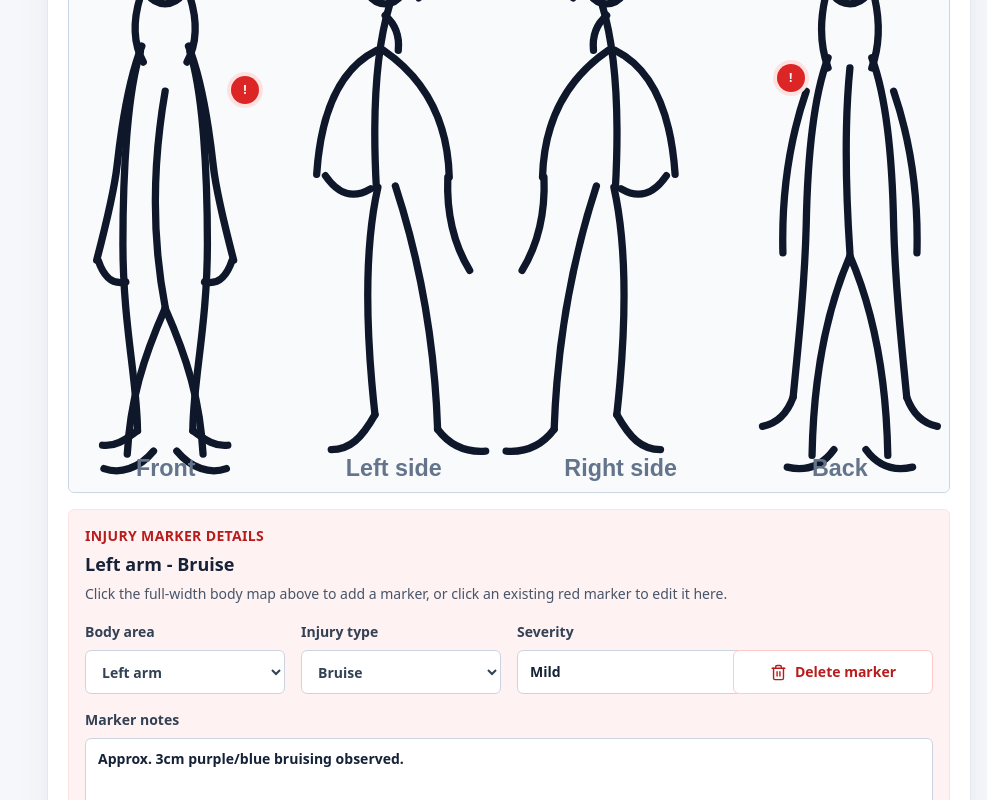
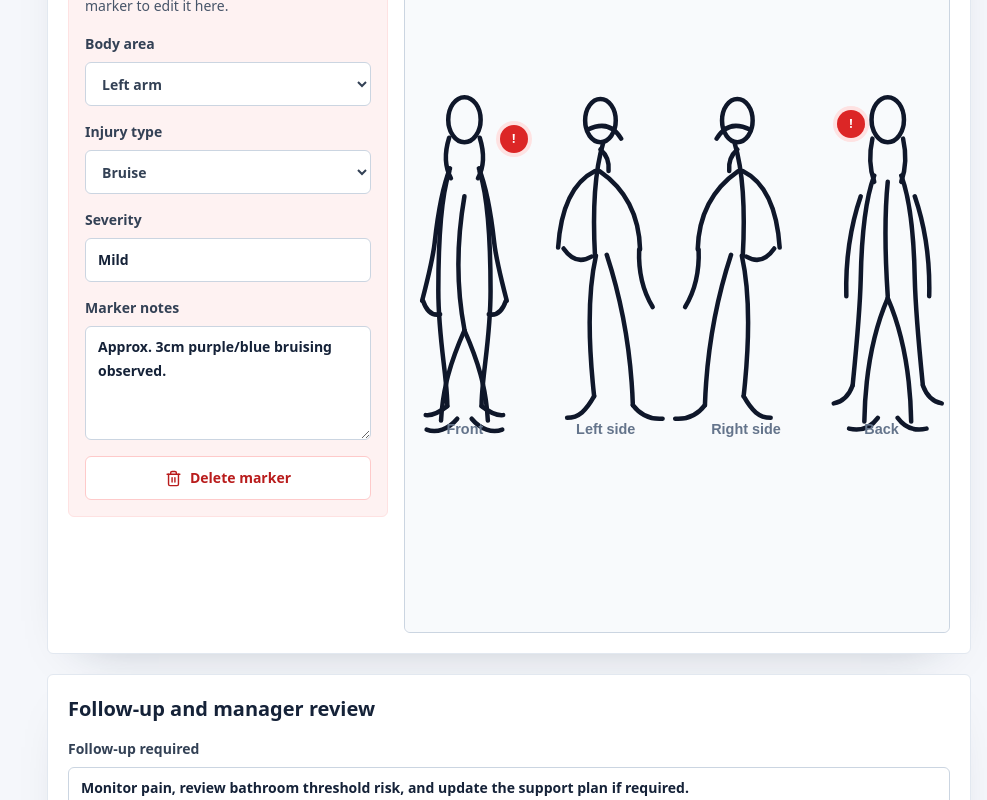
Before and after one commit to DENMWA/EMPOWER, a Next.js app: page /incidents/new in a window 1280 px wide. Shown: the part 2020-2820 px from the top of the page, without its empty margins (293-1280 px from the left). Built offline with nearby package versions, Linux system fonts and the light colour scheme; no server answers.

Commit message:
Expand incident body map in right panel

```diff
--- a/components/incidents/IncidentReportForm.tsx
+++ b/components/incidents/IncidentReportForm.tsx
@@ -181,7 +181,7 @@ function BodyMap({ markers, expanded, onAdd, onSelect }: { markers: BodyMarker[]
         const y = Math.round(((event.clientY - rect.top) / rect.height) * 100);
         onAdd(getBodyViewFromPoint(x), x, y);
       }}
-      className={`${expanded ? "min-h-[760px]" : "min-h-[620px]"} relative block w-full overflow-hidden rounded-md border border-slate-300 bg-white text-left shadow-inner transition-all`}
+      className={`${expanded ? "min-h-[860px]" : "min-h-[760px]"} relative block w-full overflow-hidden rounded-md border border-slate-300 bg-white text-left shadow-inner transition-all`}
       aria-label="Add body map marker"
     >
       <div className="absolute inset-0 flex items-center justify-center rounded-md bg-slate-50">
@@ -331,24 +331,26 @@ export function IncidentReportForm() {
               Larger view is open for clearer injury placement.
             </div>
           ) : null}
-          <div className="grid gap-4">
-            <BodyMap markers={report.markers} expanded={bodyMapExpanded} onAdd={addMarker} onSelect={setSelectedMarkerId} />
-            <aside className="grid gap-4 rounded-md border border-red-100 bg-red-50 p-4">
+          <div className="grid gap-4 xl:grid-cols-[320px_minmax(0,1fr)] xl:items-stretch">
+            <aside className="grid gap-4 rounded-md border border-red-100 bg-red-50 p-4 xl:self-start">
               <div>
                 <p className="text-sm font-semibold uppercase tracking-wide text-red-700">Injury marker details</p>
                 <h4 className="mt-1 text-lg font-bold text-ink">{selectedMarker ? `${selectedMarker.area} - ${selectedMarker.injury}` : "Select or add a marker"}</h4>
-                <p className="mt-1 text-sm leading-6 text-slate-600">Click the full-width body map above to add a marker, or click an existing red marker to edit it here.</p>
+                <p className="mt-1 text-sm leading-6 text-slate-600">Click the expanded body map on the right to add a marker, or click an existing red marker to edit it here.</p>
               </div>
               {selectedMarker ? (
-                <div className="grid gap-4 lg:grid-cols-4">
+                <div className="grid gap-4">
                   <label className="grid gap-2 text-sm font-semibold text-slate-700"><span>Body area</span><select value={selectedMarker.area} onChange={(event) => updateMarker({ area: event.target.value })} className="min-h-11 rounded-md border border-slate-300 bg-white px-3">{bodyAreas.map((item) => <option key={item}>{item}</option>)}</select></label>
                   <label className="grid gap-2 text-sm font-semibold text-slate-700"><span>Injury type</span><select value={selectedMarker.injury} onChange={(event) => updateMarker({ injury: event.target.value })} className="min-h-11 rounded-md border border-slate-300 bg-white px-3">{injuryTypes.map((item) => <option key={item}>{item}</option>)}</select></label>
                   <Field label="Severity" value={selectedMarker.severity} onChange={(value) => updateMarker({ severity: value })} />
-                  <button type="button" onClick={() => deleteMarker(selectedMarker.id)} className="inline-flex min-h-11 items-center justify-center gap-2 self-end rounded-md border border-red-200 bg-white px-4 text-sm font-semibold text-red-700"><Trash2 size={17} />Delete marker</button>
-                  <div className="lg:col-span-4"><TextArea label="Marker notes" value={selectedMarker.notes} onChange={(value) => updateMarker({ notes: value })} /></div>
+                  <TextArea label="Marker notes" value={selectedMarker.notes} onChange={(value) => updateMarker({ notes: value })} />
+                  <button type="button" onClick={() => deleteMarker(selectedMarker.id)} className="inline-flex min-h-11 items-center justify-center gap-2 rounded-md border border-red-200 bg-white px-4 text-sm font-semibold text-red-700"><Trash2 size={17} />Delete marker</button>
                 </div>
               ) : null}
             </aside>
+            <div className="min-w-0">
+              <BodyMap markers={report.markers} expanded={bodyMapExpanded} onAdd={addMarker} onSelect={setSelectedMarkerId} />
+            </div>
           </div>
         </section>
 
```
